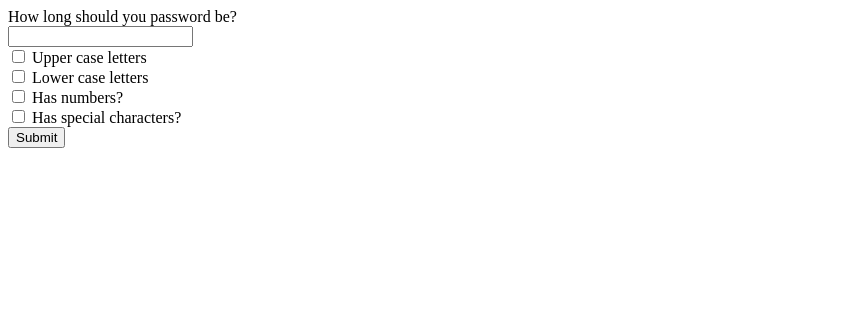
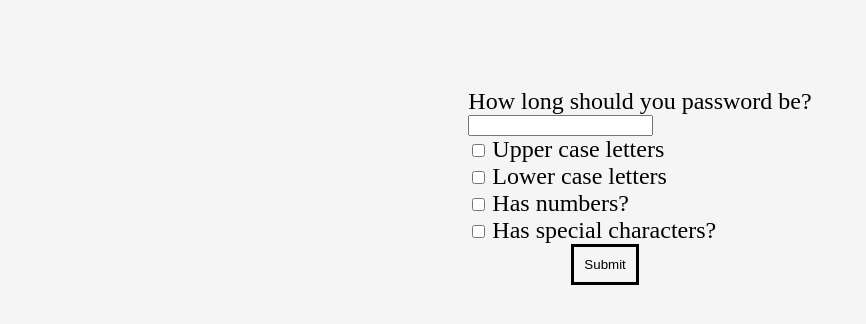
Before and after one commit to seanmena/password-gen, a plain HTML site: page index.html in a window 1280 px wide. Shown: the whole page, without its empty margins (0-866 px from the left). Drawn offline with Linux system fonts and the light colour scheme.

Commit message:
added some light styling

```diff
--- a/index.html
+++ b/index.html
@@ -5,8 +5,9 @@
     <meta http-equiv="X-UA-Compatible" content="IE=edge" />
     <meta name="viewport" content="width=device-width, initial-scale=1.0" />
     <title>Password</title>
+    <link rel="stylesheet" href="style.css" />
   </head>
-  <body>
+  <body class="big-box">
     <form>
       <label for="length">How long should you password be?</label><br />
       <input type="number" id="length" name="length" /><br />
@@ -19,9 +20,10 @@
       <input type="checkbox" id="special" name="special" value="Spec" />
       <label for="special"> Has special characters?</label><br />
       <button id="button" type="button" value="Submit">Submit</button>
+
+      <h1 id="password"></h1>
     </form>
     <br />
-    <h1 id="password"></h1>
     <script src="index.js"></script>
   </body>
 </html>
--- /dev/null
+++ b/style.css
@@ -0,0 +1,19 @@
+.big-box {
+    background-color: whitesmoke;
+    display: flex;
+    justify-content: center;
+    padding-top: 80px;
+}
+
+#button {
+    margin-left: 30%;
+    padding: 10px;
+    background-color: whitesmoke;
+    color: black;
+    border: solid;
+    border-color: black;
+}
+
+label {
+    font-size: 24px;
+}
```
